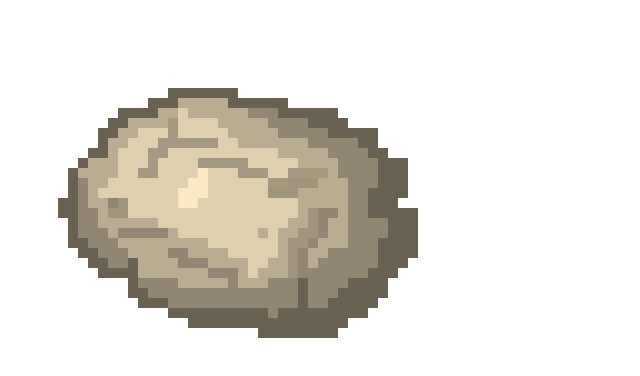
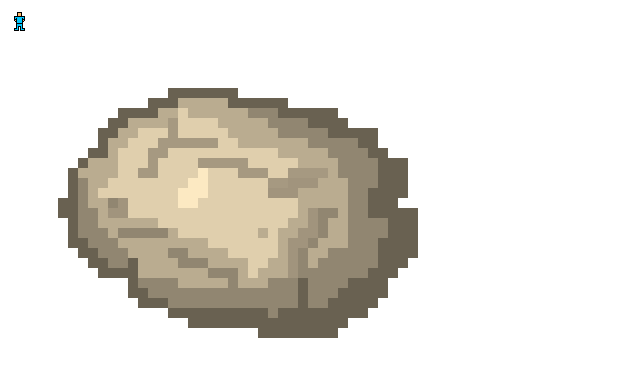
Before and after one commit to cursorweb/cursorgames, a plain HTML site: page game 1/index.html in a window 1280 px wide. Shown: the full height of the page, 0-640 px from the left. Drawn offline with Linux system fonts and the light colour scheme.

Commit message:
Update index.html

```diff
--- a/game 1/index.html
+++ b/game 1/index.html
@@ -7,7 +7,8 @@
         <link rel="icon" href="rock.png" type="image/x-icon">
     </head>
     <body>
-        <img src = "rock.png" id = "rock">
+        <img src = "rock.png" id = "rock" style = "position:absolute;top:-30;">
+        <img src = "person.gif" id = "person" style = "position:absolute;top:200;">
         <script>
 
         </script>
```
